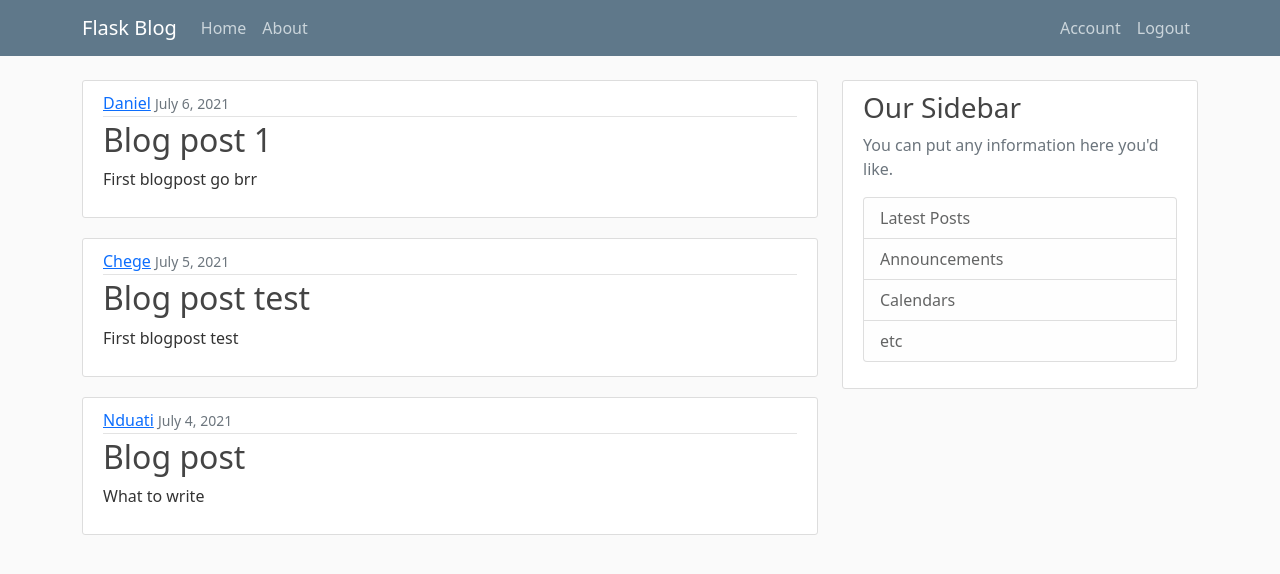
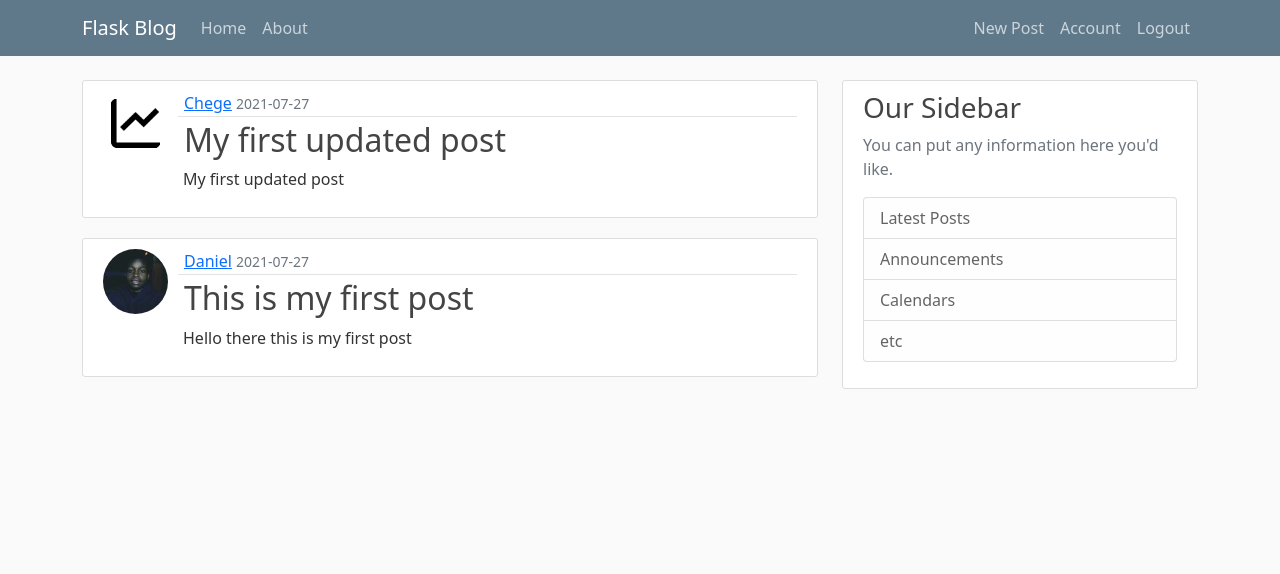
Before and after one commit to DanNduati/Flask-blog, a Flask app: page / in a window 1280 px wide. Shown: the top 574 px of the page. Run offline with Flask 2, Linux system fonts and the light colour scheme; a user stored in the database is signed in; data comes from the database, SQL or seed files in the repository; both versions use the stored data as it was after the commit; some libraries are stand-ins or nearby versions.

Commit message:
Users can now add delete and update posts

```diff
--- a/flaskblog/routes.py
+++ b/flaskblog/routes.py
@@ -1,36 +1,17 @@
 import os
 import secrets
 from PIL import Image
-from flask import render_template,url_for,flash,redirect,request
+from flask import render_template,url_for,flash,redirect,request,abort
 from flaskblog import app, db, bcrypt
-from flaskblog.forms import RegistrationForm,LoginForm,UpdateAccountForm
+from flaskblog.forms import RegistrationForm,LoginForm,UpdateAccountForm,PostForm
 from flaskblog.models import User, Post
 from flask_login import login_user,current_user,logout_user,login_required
-#pseudo posts for views tests
-posts = [
-    {
-        'author':'Daniel',
-        'title':'Blog post 1',
-        'content':'First blogpost go brr',
-        'date_posted':'July 6, 2021'
-    },
-    {
-        'author':'Chege',
-        'title':'Blog post test',
-        'content':'First blogpost test',
-        'date_posted':'July 5, 2021'
-    },
-    {
-        'author':'Nduati',
-        'title':'Blog post',
-        'content':'What to write',
-        'date_posted':'July 4, 2021'
-    }
-]
 
 @app.route("/")
 @app.route("/home")
 def home():
+    #variable for our
+    posts = Post.query.all()
     return render_template('home.html',posts=posts)
 
 @app.route("/about")
@@ -113,3 +94,57 @@ def account():
         form.email.data = current_user.email
     image_file = url_for('static',filename='profile_pics/'+current_user.image_file)
     return render_template('account.html',title='Account',image_file=image_file,form=form)
+
+@app.route("/post/new",methods=['GET','POST'])
+@login_required
+def new_post():
+    form = PostForm()
+    if form.validate_on_submit():
+        #save the posts to our db
+        post = Post(title=form.title.data,content=form.content.data,author=current_user)
+        db.session.add(post)
+        db.session.commit()
+        flash(f'Your post has been created!','success')
+        return redirect(url_for('home'))
+    return render_template('create_post.html',title='Create post',form=form,legend ='New Post')
+
+
+@app.route("/post/<int:post_id>")
+def post(post_id):
+    #post = Post.query.get(post_id)
+    post = Post.query.get_or_404(post_id)
+    return render_template('post.html',title=post.title,post=post)
+
+@app.route("/post/<int:post_id>/update",methods=['GET','POST'])
+@login_required
+def update_post(post_id):
+    post = Post.query.get_or_404(post_id)
+    #ensure only the author of the post can update it
+    if post.author != current_user:
+        abort(403)
+    form = PostForm()
+
+    if form.validate_on_submit():
+        post.title = form.title.data
+        post.content = form.content.data
+        db.session.commit()
+        flash(f'Your post has been updated!','success')
+        return redirect(url_for('post',post_id=post.id))
+    elif request.method == 'GET':
+        #pre fill the form with the post data in the database
+        form.content.data = post.content
+        form.title.data = post.title
+    return render_template('create_post.html',title='Update post',form=form,legend ='Update Post')
+
+@app.route("/post/<int:post_id>/delete",methods=['POST'])
+@login_required
+def delete_post(post_id):
+    post = Post.query.get_or_404(post_id)
+    #ensure only the author of the post can delete it
+    if post.author != current_user:
+        abort(403)
+    #delete post
+    db.session.delete(post)
+    db.session.commit()
+    flash(f'Your post has been deleted!','success')
+    return redirect(url_for('home'))
--- a/flaskblog/static/main.css
+++ b/flaskblog/static/main.css
@@ -44,14 +44,22 @@ a.article-title:hover {
 
 .article-content {
   white-space: pre-line;
+  margin-left: 5px;
 }
 
+.account-img {
+  /*float: left;*/
+}
 .article-img {
+  display: block;
   height: 65px;
   width: 65px;
   margin-right: 16px;
+  float: left;
 }
-
+.media-body{
+  margin-left: 75px;
+}
 .article-metadata {
   padding-bottom: 1px;
   margin-bottom: 4px;
@@ -74,6 +82,7 @@ a.article-title:hover {
   width: 125px;
   margin-right: 20px;
   margin-bottom: 16px;
+  float: left;
 }
 
 .account-heading {
--- a/flaskblog/templates/account.html
+++ b/flaskblog/templates/account.html
@@ -50,11 +50,12 @@
 								{% endfor %}
 							{% endif %}
 						</div>
-					</fieldset>
-					<br>
+						<br>
 					<div class="form-group">
 							{{ form.submit(class="btn btn-primary")}}
 					</div>
+					</fieldset>
+
 				</form>
 	</div>
 {%endblock content%}
--- a/flaskblog/templates/home.html
+++ b/flaskblog/templates/home.html
@@ -2,12 +2,13 @@
 {%block content%}
 	{%for post in posts %}
 		<article class="media content-section">
+		<img class="rounded-circle article-img" src="{{ url_for('static',filename='profile_pics/'+post.author.image_file) }}" ></img>
 		  <div class="media-body">
 		    <div class="article-metadata">
-		      <a class="mr-2" href="#">{{ post.author }}</a>
-		      <small class="text-muted">{{ post.date_posted }}</small>
+		      <a class="mr-2" href="#">{{ post.author.username }}</a>
+		      <small class="text-muted">{{ post.date_posted.strftime('%Y-%m-%d') }}</small>
 		    </div>
-		    <h2><a class="article-title" href="#">{{ post.title }}</a></h2>
+		    <h2><a class="article-title" href="{{url_for('post',post_id=post.id)}}">{{ post.title }}</a></h2>
 		    <p class="article-content">{{ post.content }}</p>
 		  </div>
 		</article>
--- a/flaskblog/templates/layout.html
+++ b/flaskblog/templates/layout.html
@@ -32,6 +32,7 @@
 	        <!-- Navbar Right Side -->
 	        {%if current_user.is_authenticated%}
 	        	<div class="navbar-nav ms-auto">
+	        		<a class="nav-item nav-link" href="{{url_for('new_post')}}">New Post</a>
 	        		<a class="nav-item nav-link" href="{{url_for('account')}}">Account</a>
 	        	  <a class="nav-item nav-link" href="{{url_for('logout')}}">Logout</a>
 	        	</div>
@@ -77,6 +78,8 @@
 	  </div>
 	</main>
     <!-- Option 1: Bootstrap Bundle with Popper -->
-    <script src="https://cdn.jsdelivr.net/npm/bootstrap@5.0.2/dist/js/bootstrap.bundle.min.js" integrity="sha384-MrcW6ZMFYlzcLA8Nl+NtUVF0sA7MsXsP1UyJoMp4YLEuNSfAP+JcXn/tWtIaxVXM" crossorigin="anonymous"></script>
+    <script src="https://code.jquery.com/jquery-3.2.1.slim.min.js" integrity="sha384-KJ3o2DKtIkvYIK3UENzmM7KCkRr/rE9/Qpg6aAZGJwFDMVNA/GpGFF93hXpG5KkN" crossorigin="anonymous"></script>
+    <script src="https://cdnjs.cloudflare.com/ajax/libs/popper.js/1.12.9/umd/popper.min.js" integrity="sha384-ApNbgh9B+Y1QKtv3Rn7W3mgPxhU9K/ScQsAP7hUibX39j7fakFPskvXusvfa0b4Q" crossorigin="anonymous"></script>
+    <script src="https://maxcdn.bootstrapcdn.com/bootstrap/4.0.0/js/bootstrap.min.js" integrity="sha384-JZR6Spejh4U02d8jOt6vLEHfe/JQGiRRSQQxSfFWpi1MquVdAyjUar5+76PVCmYl" crossorigin="anonymous"></script>
 </body>
 </html>
```
Also changed, not shown: flaskblog/forms.py (+6 -1 lines), flaskblog/templates/create_post.html (added, +42 -0 lines), flaskblog/templates/post.html (added, +39 -0 lines), flaskblog/site.db.
